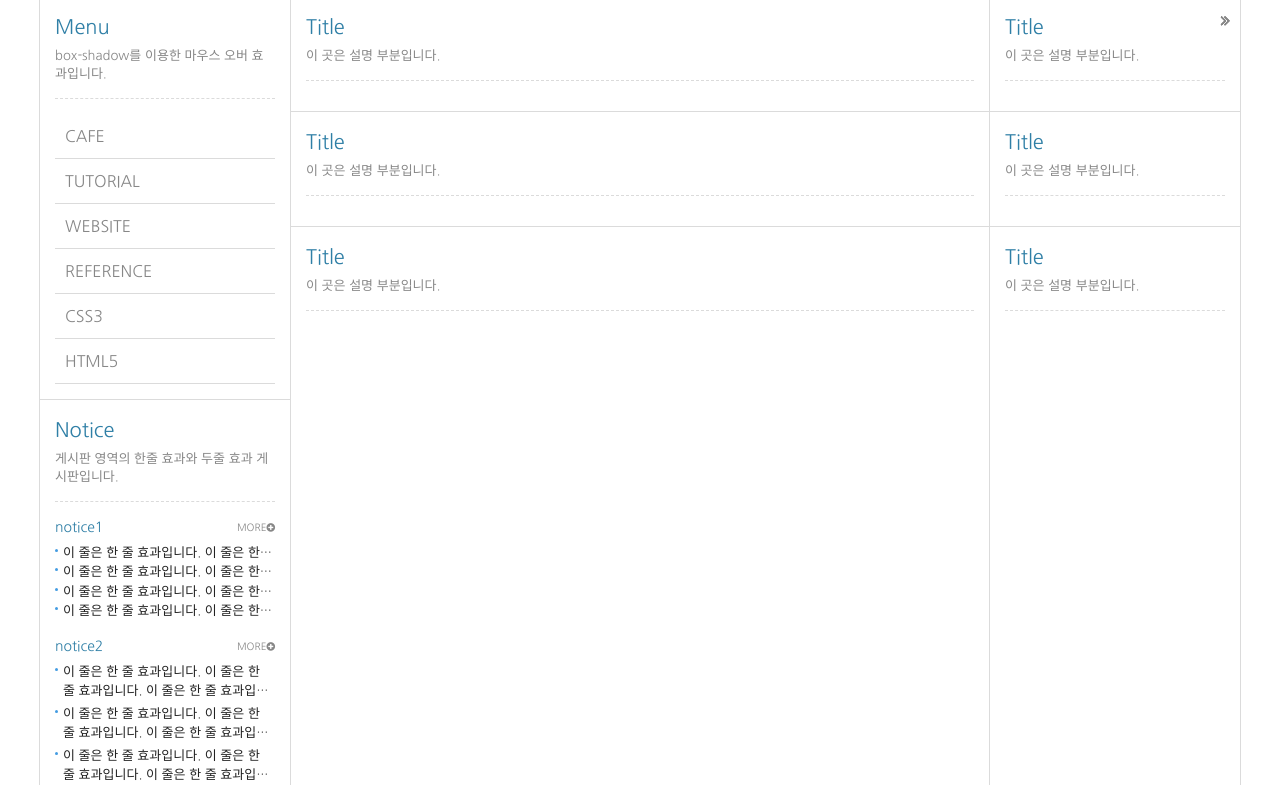
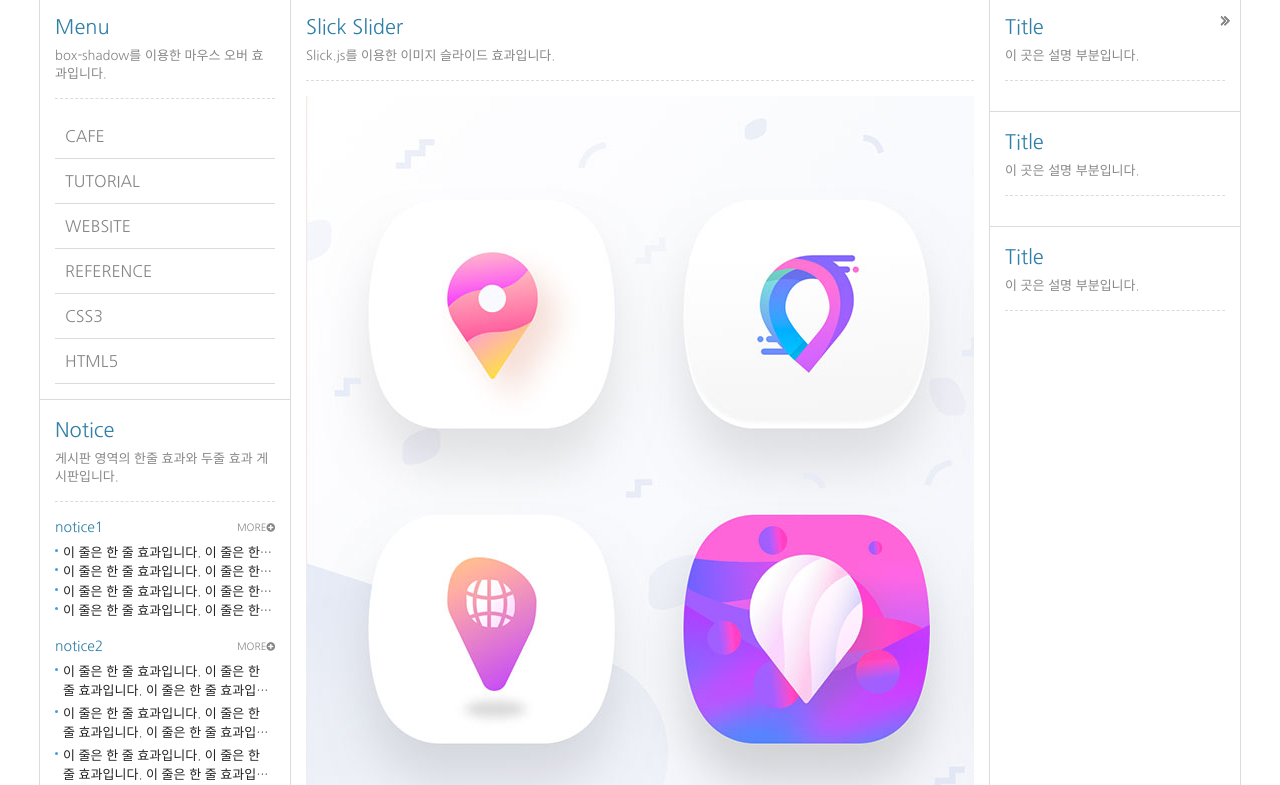
Before and after one commit to wlrhkdgus1/portfolio, a plain HTML site: page (신)반응형사이트/index.html in a window 1280 px wide. Shown: the part 399-1184 px from the top of the page. Drawn offline with Linux system fonts and the light colour scheme; a web font is replaced by a local one.

Commit message:
Slick 이미지 슬라이드
04 14

```diff
--- a/(신)반응형사이트/index.html
+++ b/(신)반응형사이트/index.html
@@ -11,6 +11,7 @@
       <link rel="stylesheet" href="css/reset.css">
       <link rel="stylesheet" href="css/style.css">
       <link rel="stylesheet" href="css/font-awesome.css">
+      <link rel="stylesheet" href="css/slick.css">
 
       <!-- 파비콘 -->
     <link rel="shortcut icon" href="icon/favicon-152.png">
@@ -222,11 +223,15 @@
                 <section id="cont_center">
                     <h3 class="ir_su">반응형 사이트 가운데 컨텐츠</h3>
                     <article class="column col4">
-                        <h4 class="col_tit">Title</h4>
-                        <p class="col_desc">이 곳은 설명 부분입니다.</p>
-                        <!-- -->
-
-                        <!-- // -->
+                        <h4 class="col_tit">Slick Slider</h4>
+                        <p class="col_desc">Slick.js를 이용한 이미지 슬라이드 효과입니다.</p>
+                        <!-- 이미지 슬라이드 -->
+                        <div class="slider">
+                            <div><img src="img/slider01.jpg" alt="이미지1"></div>
+                            <div><img src="img/slider02.jpg" alt="이미지2"></div>
+                            <div><img src="img/slider03.jpg" alt="이미지3"></div>
+                        </div>
+                        <!-- //이미지 슬라이드 -->
                     </article>
                     <!-- //col4 -->
                     <article class="column col5">
@@ -287,5 +292,24 @@
     <!-- JavaScript Libraries -->
     <script src="js/jquery.min_1.12.4.js"></script>
     <script src="js/modernizr-custom.js"></script>
+    <script src="js/slick.min.js"></script>
+    <script>
+        //이미지 슬라이더
+        $(".slider").slick({
+            dots: true,
+            autoplay: true,
+            autoplaySpeed: 3000,
+            arrows: false,
+            responsive: [
+                {
+                    breakpoint: 768,
+                    settings: {
+                        arrows: true,
+                        dots: false
+                        }
+                }
+            ]
+        });
+    </script>
 </body>
 </html>
```
